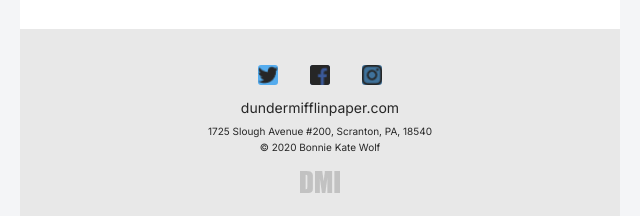
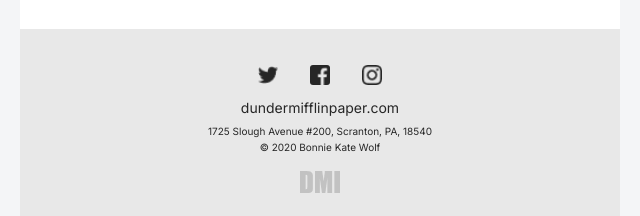
Before and after one commit to notsabyrka/dunder-mifflin-email, a website: page index.html in a window 1280 px wide. Shown: the part 812-1028 px from the top of the page, 320-960 px from the left. Drawn offline with Linux system fonts and the light colour scheme.

Commit message:
fix: update social icon backgrounds to transparent

```diff
--- a/index.html
+++ b/index.html
@@ -208,7 +208,7 @@
                           <tbody>
                             <tr>
                               <td style="padding:0 16px;vertical-align:middle;">
-                                <table border="0" cellpadding="0" cellspacing="0" role="presentation" style="background:#55acee;border-radius:3px;width:20px;">
+                                <table border="0" cellpadding="0" cellspacing="0" role="presentation" style="background:transparent;border-radius:3px;width:20px;">
                                   <tbody>
                                     <tr>
                                       <td style="font-size:0;height:20px;vertical-align:middle;width:20px;">
@@ -228,7 +228,7 @@
                           <tbody>
                             <tr>
                               <td style="padding:0 16px;vertical-align:middle;">
-                                <table border="0" cellpadding="0" cellspacing="0" role="presentation" style="background:#3b5998;border-radius:3px;width:20px;">
+                                <table border="0" cellpadding="0" cellspacing="0" role="presentation" style="background:transparent;border-radius:3px;width:20px;">
                                   <tbody>
                                     <tr>
                                       <td style="font-size:0;height:20px;vertical-align:middle;width:20px;">
@@ -248,7 +248,7 @@
                           <tbody>
                             <tr>
                               <td style="padding:0 16px;vertical-align:middle;">
-                                <table border="0" cellpadding="0" cellspacing="0" role="presentation" style="background:#3f729b;border-radius:3px;width:20px;">
+                                <table border="0" cellpadding="0" cellspacing="0" role="presentation" style="background:transparent;border-radius:3px;width:20px;">
                                   <tbody>
                                     <tr>
                                       <td style="font-size:0;height:20px;vertical-align:middle;width:20px;">
```
